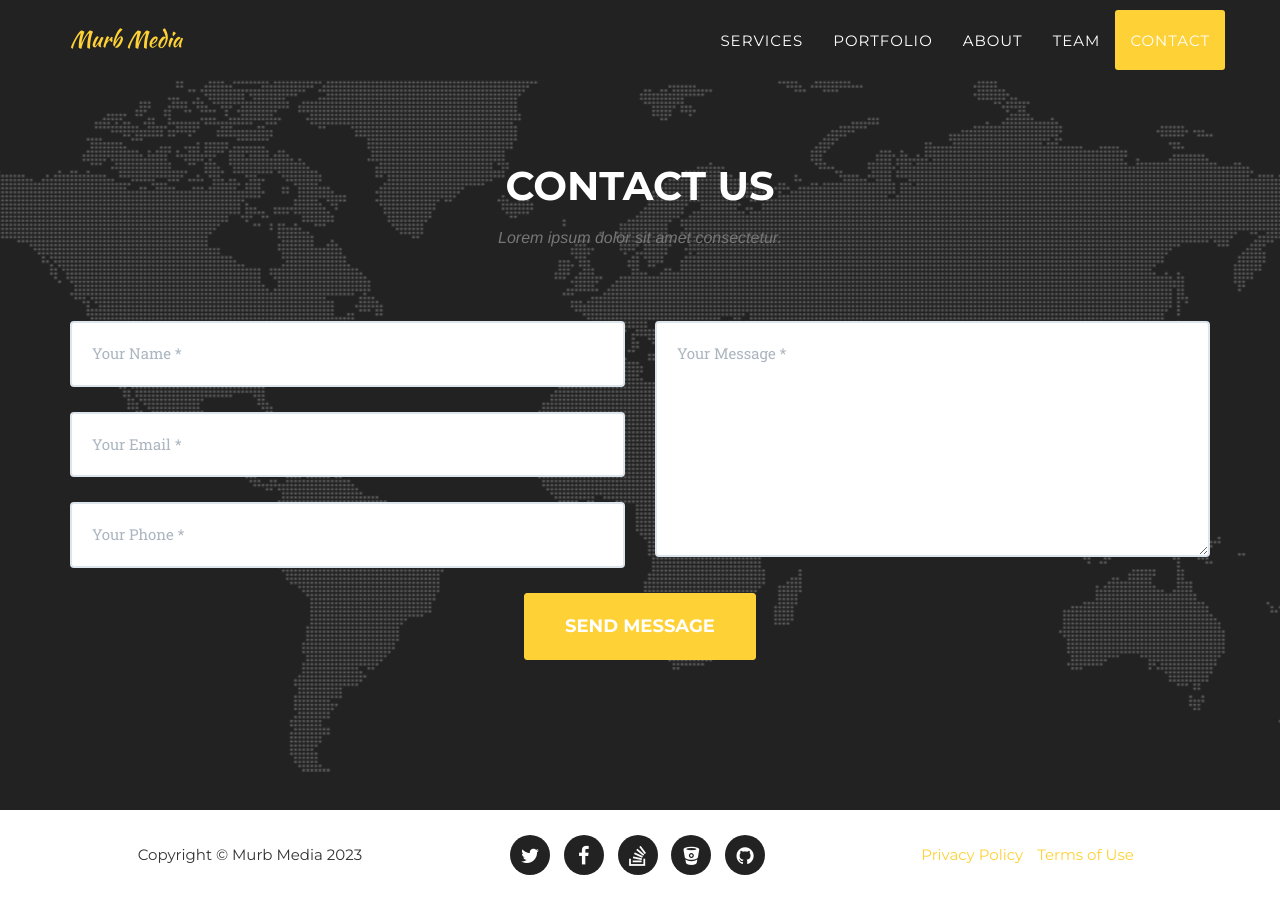
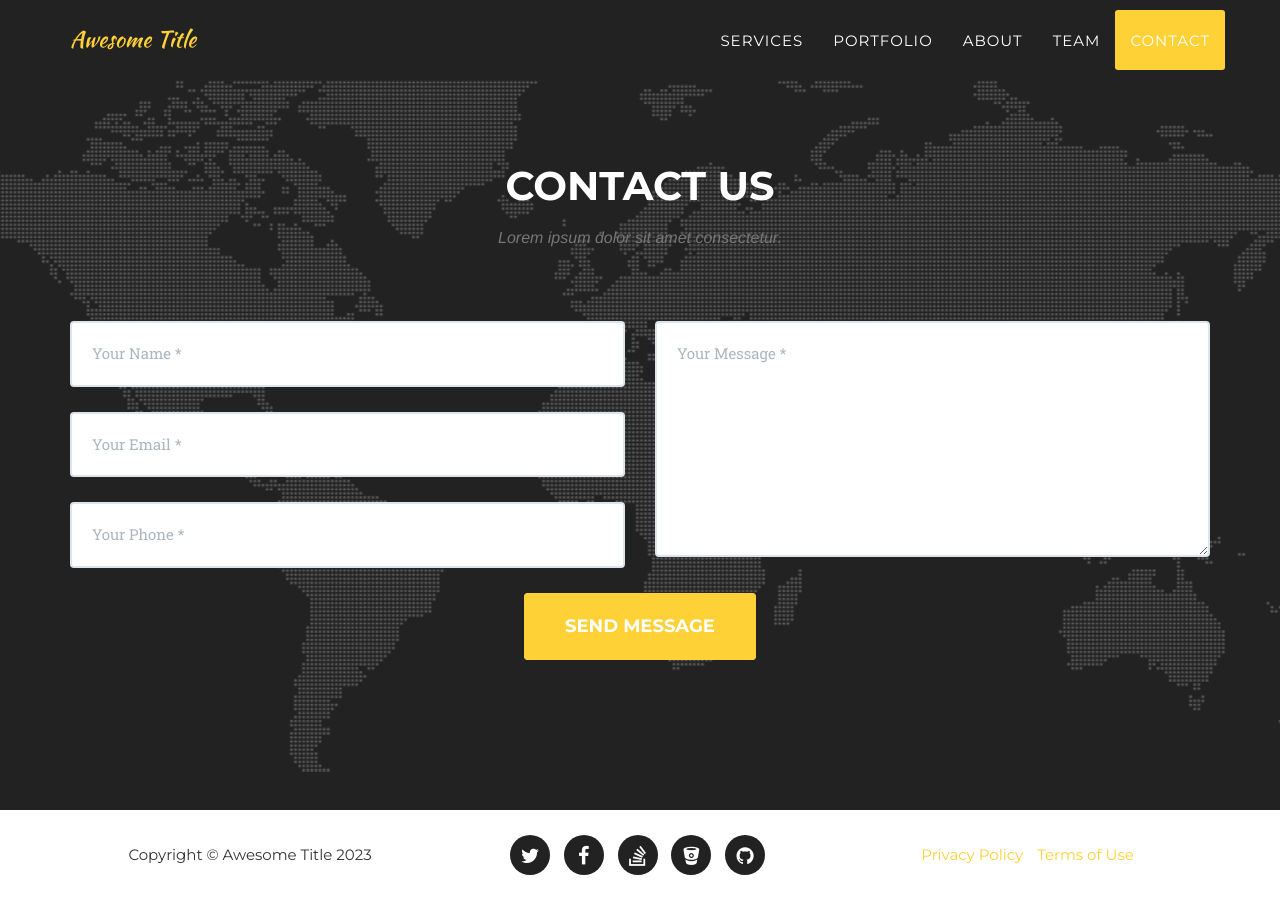
Before and after one commit to MurbMedia/MurbMedia.github.io, a Jekyll site: the page built from _posts/2014-07-16-project-3.markdown, in a window 1280 px wide and 900 px high, scrolled down 4840 px. Built offline with Jekyll 4.4.1, drawn with Linux system fonts in a browser that asks for light colours; some web fonts are replaced.

Commit message:
recopypasted the theme

```diff
--- a/_config.yml
+++ b/_config.yml
@@ -2,7 +2,7 @@
 baseurl: /agency-jekyll-theme/
 
 # Site settings
-title: Murb Media
+title: Awesome Title
 email: your-email@domain.com
 description: "Write an awesome description for your new site here. You can edit this line in _config.yml. It will appear in your document head meta (for Google search results) and in your feed.xml site description."
 
--- a/index.html
+++ b/index.html
@@ -1,6 +1,7 @@
 ---
-layout: style
+layout: default
 ---
+
 <div class="home">
 
   <h1>Posts</h1>
```
